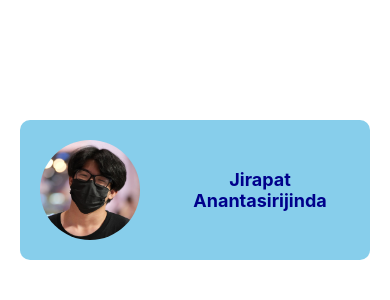
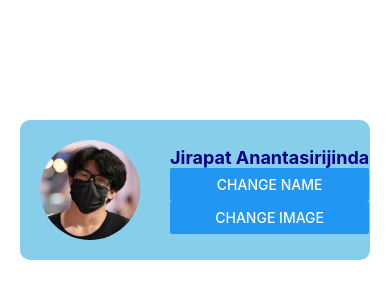
Before and after one commit to Sousettia/TNI_ReactNative_Year3, a React Native app: screen / in a window 390 px wide. Shown: the top 300 px of the page. Built offline with nearby package versions, Linux system fonts and the light colour scheme.

Commit message:
Practice2_Ch04_ReactHook [July, 27,2024]

```diff
--- a/components/ProfileScreen.tsx
+++ b/components/ProfileScreen.tsx
@@ -1,14 +1,28 @@
-import { StyleSheet, Text, View, Image } from "react-native";
-import React from "react";
+import { StyleSheet, Text, View, Image ,Button} from "react-native";
+import React, { useState } from "react";
 import styles from "../styles/styles";
 
 const ProfileScreen = (): React.JSX.Element => {
-  const profileImage = require("../assets/Profile_1.jpg");
+
+  const [name,setName] = useState('Jirapat Anantasirijinda');
+  const [profileImage,setImg] = useState(require("../assets/Profile_1.jpg"));
+  const handleChangeName = () => {
+    setName('Panachai Lormongkhonkit')
+  }
+  const handleChangeImage = () => {
+    setImg(require("../assets/Profile_2.jpg"))
+  }
+
   return (
     <View style={styles.container}>
       <View style={styles.profileContainer}>
         <Image style={styles.profileImage} source={profileImage} />
-        <Text style={styles.profileName}>Jirapat Anantasirijinda</Text>
+        <View>
+          <Text style={styles.profileName}>{name}</Text>
+          <Button title="Change Name" onPress={handleChangeName}></Button>
+          <Text></Text>
+          <Button title="Change Image" onPress={handleChangeImage}></Button>
+        </View>
       </View>
     </View>
   );
--- a/styles/styles.ts
+++ b/styles/styles.ts
@@ -1,4 +1,4 @@
-import { StyleSheet } from "react-native";
+import { Button, StyleSheet } from "react-native";
 
 export default StyleSheet.create({
     container: {
@@ -28,5 +28,5 @@ export default StyleSheet.create({
         color:'#00008B',
         textAlign:'center',
         textTransform:'capitalize',
-    }
+    },
 })
```
